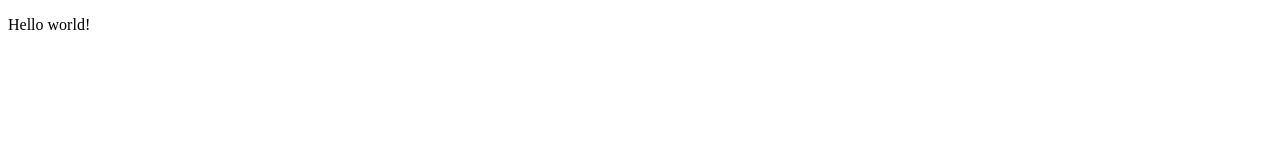
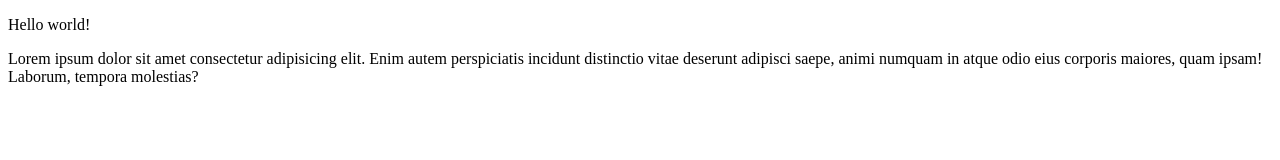
Before and after one commit to Nikkovalch/Flex-study, a plain HTML site: page index.html in a window 1280 px wide. Drawn offline with Linux system fonts and the light colour scheme.

Commit message:
Перевірка коміта.

```diff
--- a/index.html
+++ b/index.html
@@ -7,5 +7,6 @@
 </head>
 <body>
   <p>Hello world!</p>
+  <p>Lorem ipsum dolor sit amet consectetur adipisicing elit. Enim autem perspiciatis incidunt distinctio vitae deserunt adipisci saepe, animi numquam in atque odio eius corporis maiores, quam ipsam! Laborum, tempora molestias?</p>
 </body>
 </html>
```
Also changed, not shown: css/styles.css (added).
